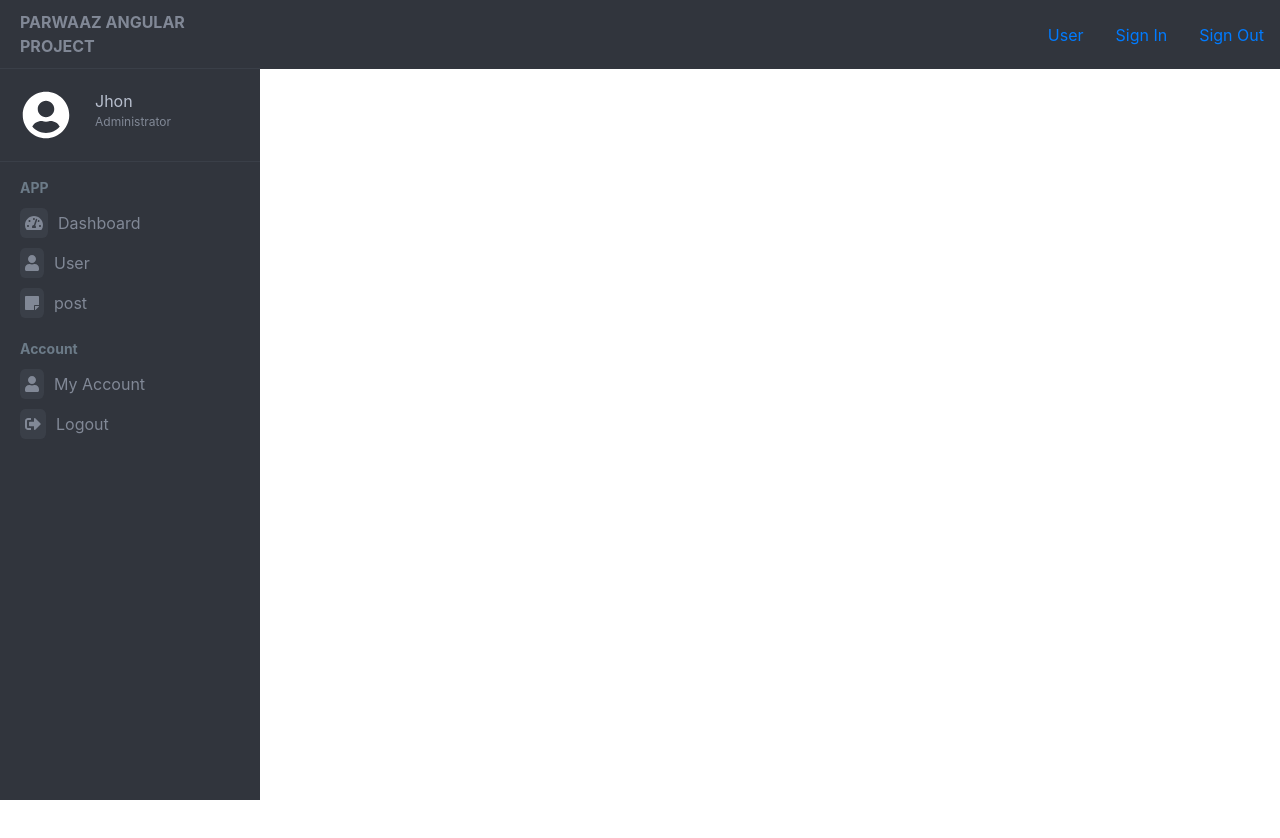
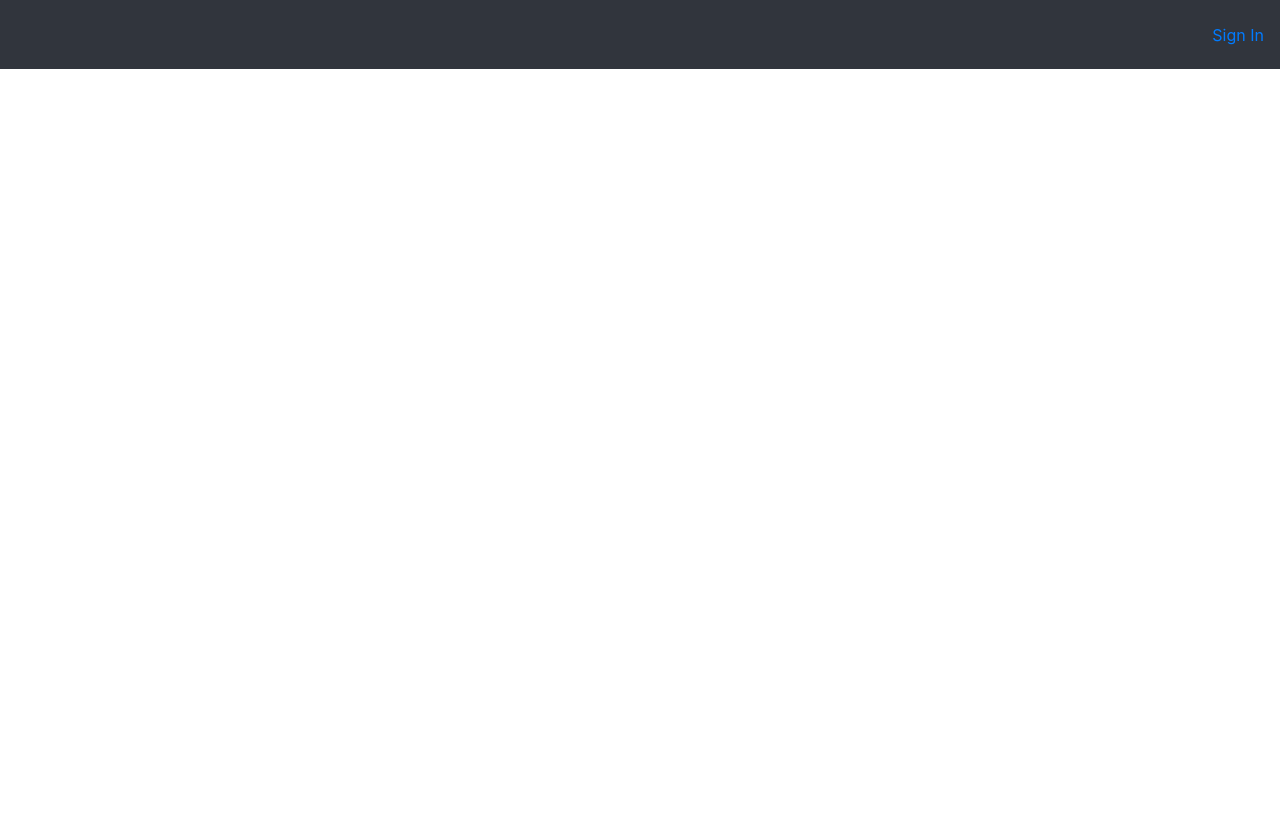
Before and after one commit to ArslanMahmoodAnsari/Angular-project-parwaz, an Angular app: page / in a window 1280 px wide. Shown: the top 838 px of the page. After the commit the page ends 800 px from the top, so only its background shows below. Built offline with nearby package versions, Linux system fonts and the light colour scheme.

Commit message:
feat: scafold completed with header and sidebar

```diff
--- a/src/app/app.component.html
+++ b/src/app/app.component.html
@@ -1,2 +1,2 @@
-<app-header></app-header>
-<app-sidebar></app-sidebar>
+<app-header [user]="user"></app-header>
+<app-sidebar *ngIf="user?.name !== ''" [user]="user"></app-sidebar>
--- a/src/app/app.component.ts
+++ b/src/app/app.component.ts
@@ -1,10 +1,26 @@
-import { Component } from '@angular/core';
+import { Component, OnDestroy, OnInit } from '@angular/core';
+import { Subscription } from 'rxjs';
+import { IUser } from './modals/user';
+import { UserService } from './services/user/user-service.service';
 
 @Component({
-  selector: 'app-root',
-  templateUrl: './app.component.html',
-  styleUrls: ['./app.component.css']
+	selector: 'app-root',
+	templateUrl: './app.component.html',
+	styleUrls: ['./app.component.css'],
 })
-export class AppComponent {
-  title = 'Angular-project-parwaz';
+export class AppComponent implements OnInit, OnDestroy {
+	title = 'Angular-project-parwaz';
+	user?: IUser;
+	mySubscriptions: Subscription = new Subscription();
+	constructor(private userService: UserService) {}
+
+	ngOnInit(): void {
+		this.mySubscriptions = this.userService.getUser().subscribe((user) => {
+			this.user = user;
+		});
+	}
+
+	ngOnDestroy(): void {
+		this.mySubscriptions.unsubscribe();
+	}
 }
--- a/src/app/header/header.component.html
+++ b/src/app/header/header.component.html
@@ -1,11 +1,11 @@
 <ul class="nav justify-content-end header">
 	<li class="nav-item">
-		<a class="nav-link" href="#">User</a>
+		<a class="nav-link" href="#" *ngIf="user?.name">{{ user?.name }}</a>
 	</li>
 	<li class="nav-item">
-		<a class="nav-link" href="#">Sign In</a>
+		<a class="nav-link" href="#" *ngIf="!user?.name" (click)="signIn()">Sign In</a>
 	</li>
 	<li class="nav-item">
-		<a class="nav-link" href="#">Sign Out</a>
+		<a class="nav-link" href="#" *ngIf="user?.name" (click)="signOut()">Sign Out</a>
 	</li>
 </ul>
--- a/src/app/header/header.component.ts
+++ b/src/app/header/header.component.ts
@@ -1,15 +1,24 @@
-import { Component, OnInit } from '@angular/core';
+import { Component, Input, OnInit } from '@angular/core';
+import { IUser } from '../modals/user';
+import { UserService } from '../services/user/user-service.service';
 
 @Component({
-  selector: 'app-header',
-  templateUrl: './header.component.html',
-  styleUrls: ['./header.component.css']
+	selector: 'app-header',
+	templateUrl: './header.component.html',
+	styleUrls: ['./header.component.css'],
 })
 export class HeaderComponent implements OnInit {
+	@Input()
+	user?: IUser;
+	constructor(private userService: UserService) {}
 
-  constructor() { }
+	ngOnInit(): void {}
 
-  ngOnInit(): void {
-  }
+	signIn() {
+		this.userService.login();
+	}
 
+	signOut() {
+		this.userService.logout();
+	}
 }
--- /dev/null
+++ b/src/app/modals/user.ts
@@ -0,0 +1,4 @@
+export interface IUser {
+	name: string;
+	role: string;
+}
--- /dev/null
+++ b/src/app/services/user/user-service.service.ts
@@ -0,0 +1,37 @@
+import { Injectable } from '@angular/core';
+import { BehaviorSubject, Observable } from 'rxjs';
+import { IUser } from 'src/app/modals/user';
+
+@Injectable({
+	providedIn: 'root',
+})
+export class UserService {
+	userSubject?: BehaviorSubject<IUser>;
+	user$: Observable<IUser>;
+
+	constructor() {
+		this.userSubject = new BehaviorSubject<IUser>({
+			name: '',
+			role: '',
+		});
+		this.user$ = this.userSubject.asObservable();
+	}
+
+	login() {
+		this.userSubject?.next({
+			name: 'Alina',
+			role: 'Admin',
+		});
+	}
+
+	logout() {
+		this.userSubject?.next({
+			name: '',
+			role: '',
+		});
+	}
+
+	getUser(): Observable<IUser> {
+		return this.user$;
+	}
+}
--- a/src/app/sidebar/sidebar.component.html
+++ b/src/app/sidebar/sidebar.component.html
@@ -14,10 +14,9 @@
 				<div class="user-pic text-white">
 					<fa-icon [icon]="faUserCircle" size="3x"></fa-icon>
 				</div>
-				<!-- TODO: needs to be Dynamic -->
 				<div class="user-info">
-					<span class="user-name">Jhon </span>
-					<span class="user-role">Administrator</span>
+					<span class="user-name">{{ user?.name }} </span>
+					<span class="user-role">{{ user?.role }}</span>
 				</div>
 			</div>
 			<!-- sidebar-search  -->
--- a/src/app/sidebar/sidebar.component.ts
+++ b/src/app/sidebar/sidebar.component.ts
@@ -1,4 +1,4 @@
-import { Component, OnInit } from '@angular/core';
+import { Component, Input, OnInit } from '@angular/core';
 import {
 	faUserCircle,
 	faTachometerAlt,
@@ -7,6 +7,7 @@ import {
 	faStickyNote,
 } from '@fortawesome/free-solid-svg-icons';
 import { ISideBar } from '../modals/sidebar';
+import { IUser } from '../modals/user';
 
 @Component({
 	selector: 'app-sidebar',
@@ -53,6 +54,9 @@ export class SidebarComponent implements OnInit {
 		},
 	];
 
+	@Input()
+	user?: IUser;
+
 	constructor() {}
 
 	ngOnInit(): void {}
```
Also changed, not shown: 1 other file (tests, documents, lock files or other folders).
